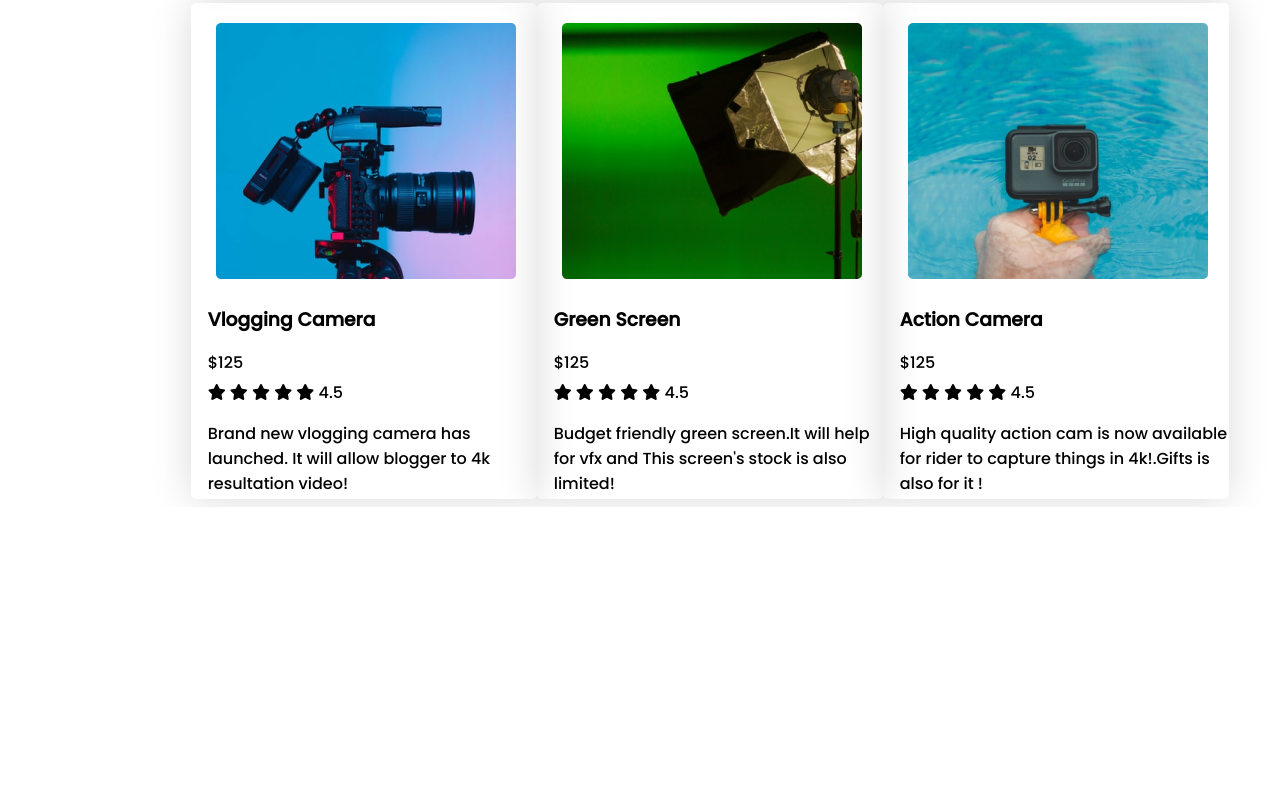
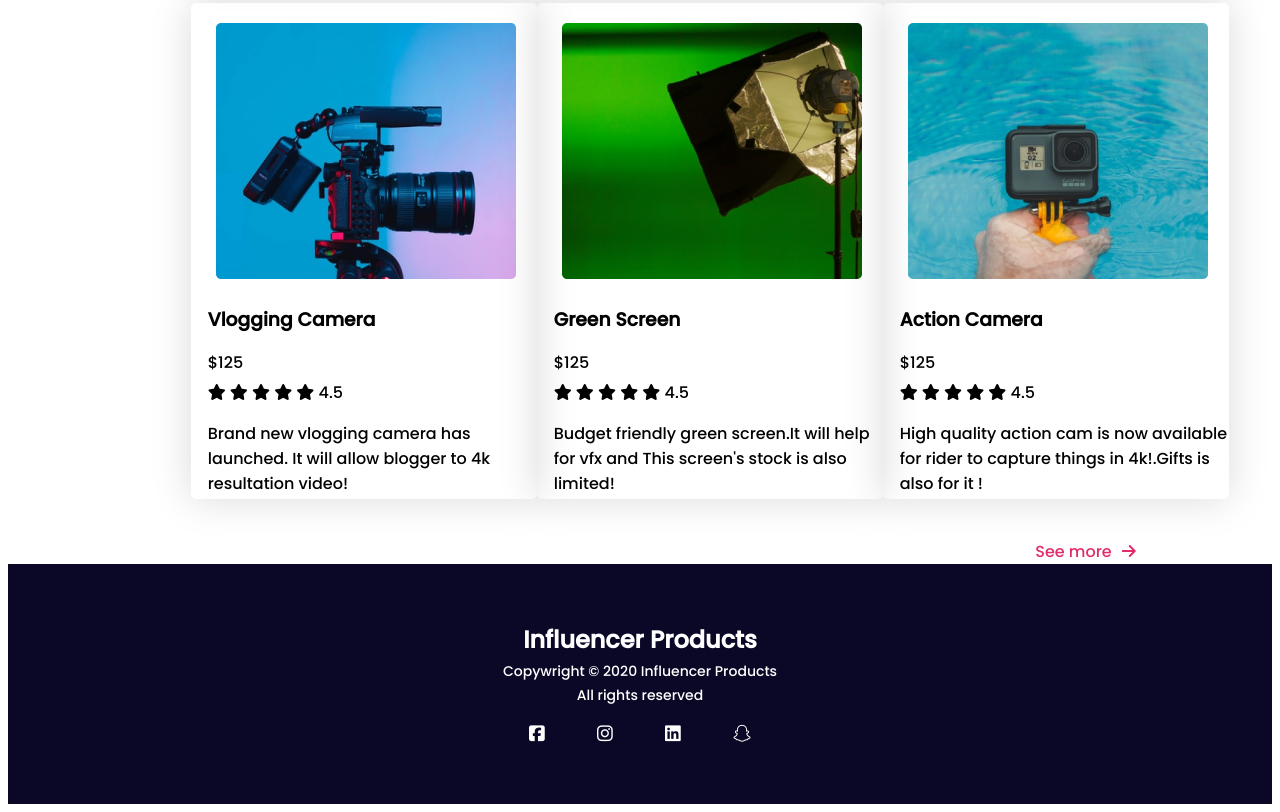
Before and after one commit to Rasel-69/assingment2, a plain HTML site: page index.html in a window 1280 px wide. Shown: the part 1629-2441 px from the top of the page. Before the commit the page ends 2136 px from the top, so only its background shows below. Drawn offline with Linux system fonts and the light colour scheme.

Commit message:
footer added

```diff
--- a/index.html
+++ b/index.html
@@ -22,7 +22,7 @@
             year i will try my best to execute my plan if Allah Helps me.
         </p>
         <div class="head-button">
-            <a href="">Explore Now</a>
+            <a href="">Preebook Now</a>
             <span><i class="fas fa-arrow-right"></i></span>
         </div>
 
@@ -232,13 +232,35 @@
                 </div>
             </div>
         </div>
+        <div class="see-more-link">
+            <a href="">See more</a><i class="fas fa-arrow-right"></i>
+        </div>
+
+    </section>
+
+    <section class="container">
+
+    </section>
+
+</main>
+
+
+<footer>
+    <section class="footer-section">
+
+            <h5>Influencer Products</h5>
+        <p class="footer-para-1">Copywright © 2020 Influencer Products</p>
+        <p class="footer-para-2">All rights reserved</p>
+        <div class="social-link-icon">
+            <span><i class="fab fa-facebook-square"></i></span>
+            <span><i class="fab fa-instagram"></i></span>
+            <span><i class="fab fa-linkedin"></i></span>
+            <span><i class="fab fa-snapchat"></i></span>
+        </div>
     </section>
 
 
-
-
-</main>
-
+</footer>
 
 
 
--- a/style.css
+++ b/style.css
@@ -75,6 +75,7 @@ main{
     display: grid;
     grid-template-columns: repeat(3,1fr);
     grid-row-gap: 30px;
+    margin-bottom: 40px;
 }
 .collection{
     width: 329px;
@@ -102,10 +103,52 @@ main{
     margin-bottom: 10px;
 
 }
+.container>.see-more-link{
+    color:#E02C6D;
+
+}
+.container a{
+    color: #E02C6D;
+    text-decoration: none;
+    margin:40px 10px 20px 85%;
+    padding:40px 0;
+}
 
 
+/*-----------Footer section styles start from here -------*/
+footer{
+    display: flex;
+    justify-content: center;
+    align-items: center;
+    background-color: #0A0826;
+    color:white;
+    height: 240px;
 
+}
 
+.footer-section h5{
+    text-align: center;
+    font-size: 24px;
+    text-align: centere;
+    font-weight: bold;
+    margin-bottom: 4px;
+    margin-top: 0;
+}
+.footer-para-1{
+    font-size: 14px;
+    margin-top: 0;
+    margin-bottom: 3px;
+}
+.footer-para-2{
+    font-size: 14px;
+    text-align: center;
+    margin-top: 0px;
+}
+.social-link-icon{
+    display: flex;
+    justify-content: space-around;
+    font-size: 18px;
+}
 
 
 
@@ -134,6 +177,14 @@ main{
         grid-template-columns: repeat(1,1fr);
         margin-left: 25px;
     }
+    .container>.see-more-link{
+        margin-right: 10px;
+
+    }
+    .container a{
+        padding-left: 0px;
+
+    }
 }
 
 
```
